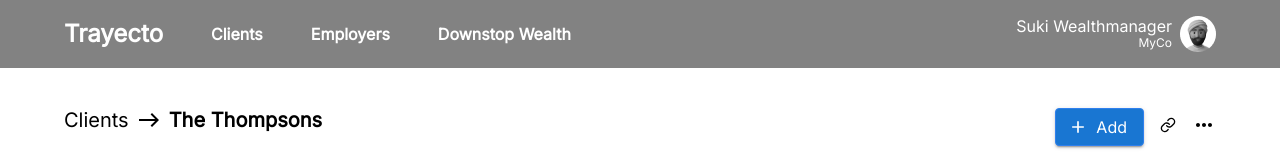
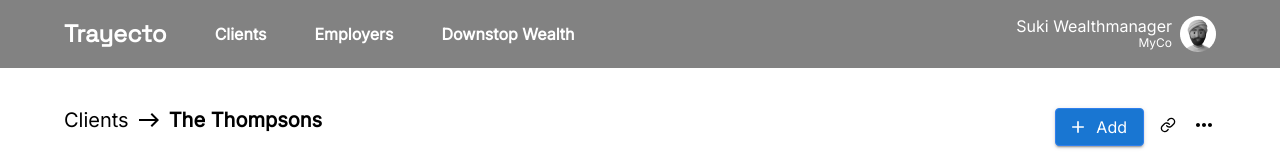
Before and after one commit to sriet/React-classic-components, a React (Create React App) app: page /household in a window 1280 px wide. Shown: the top 160 px of the page. Built offline with nearby package versions, Linux system fonts and the light colour scheme; what react-plotlyjs would draw is missing.

Commit message:
header font set

```diff
--- a/package.json
+++ b/package.json
@@ -6,6 +6,7 @@
     "@emotion/react": "^11.10.0",
     "@emotion/styled": "^11.10.0",
     "@fontsource/inter": "^4.5.12",
+    "@fontsource/space-grotesk": "^4.5.10",
     "@mui/icons-material": "^5.8.4",
     "@mui/material": "^5.10.1",
     "@mui/styles": "^5.10.2",
--- a/src/layout/header.js
+++ b/src/layout/header.js
@@ -1,7 +1,8 @@
 import { Box, Grid, Typography } from "@mui/material"
 import { Container } from "@mui/system"
 import ClientCard from "../components/ClientCard"
-import { GrayBoxPanel } from "../style/styledComponents"
+import "@fontsource/space-grotesk";
+import "./index.css"
 
 const ClientCardProps = {
     avatar:'Avatar2.png',
@@ -17,7 +18,7 @@ const Header = () => {
                     <Grid item xs={12}>
                         <Grid container spacing={6} alignItems='center'>
                             <Grid item>
-                                <Typography fontSize={24} fontWeight='bold'>Trayecto</Typography>
+                                <Typography fontSize={24} fontWeight='bold' fontFamily='Space Grotesk'>Trayecto</Typography>
                             </Grid>
                             <Grid item flexGrow={1}>
                                 <Grid container spacing={6}>
```
Also changed, not shown: 1 other file (tests, documents, lock files or other folders).
